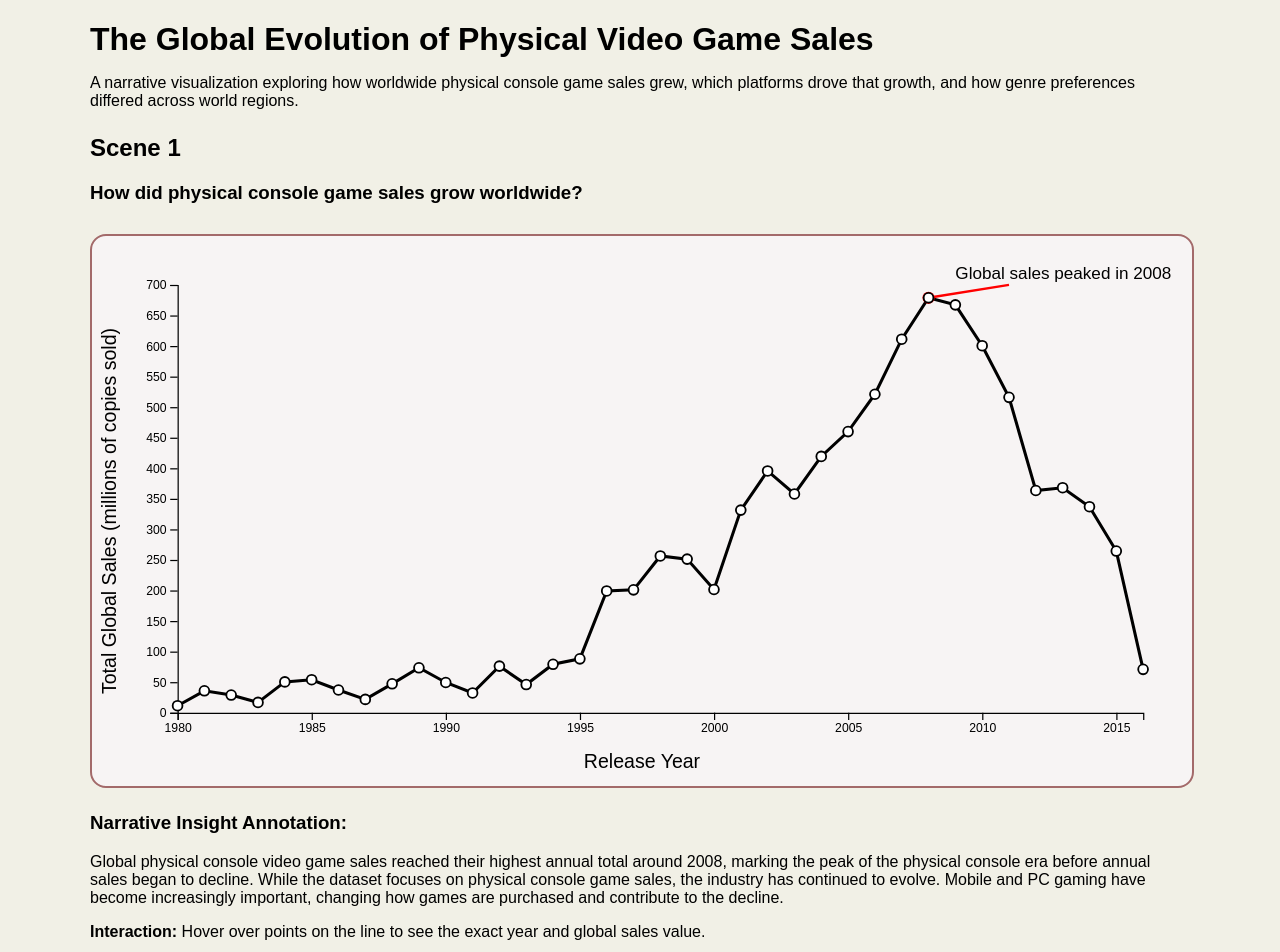
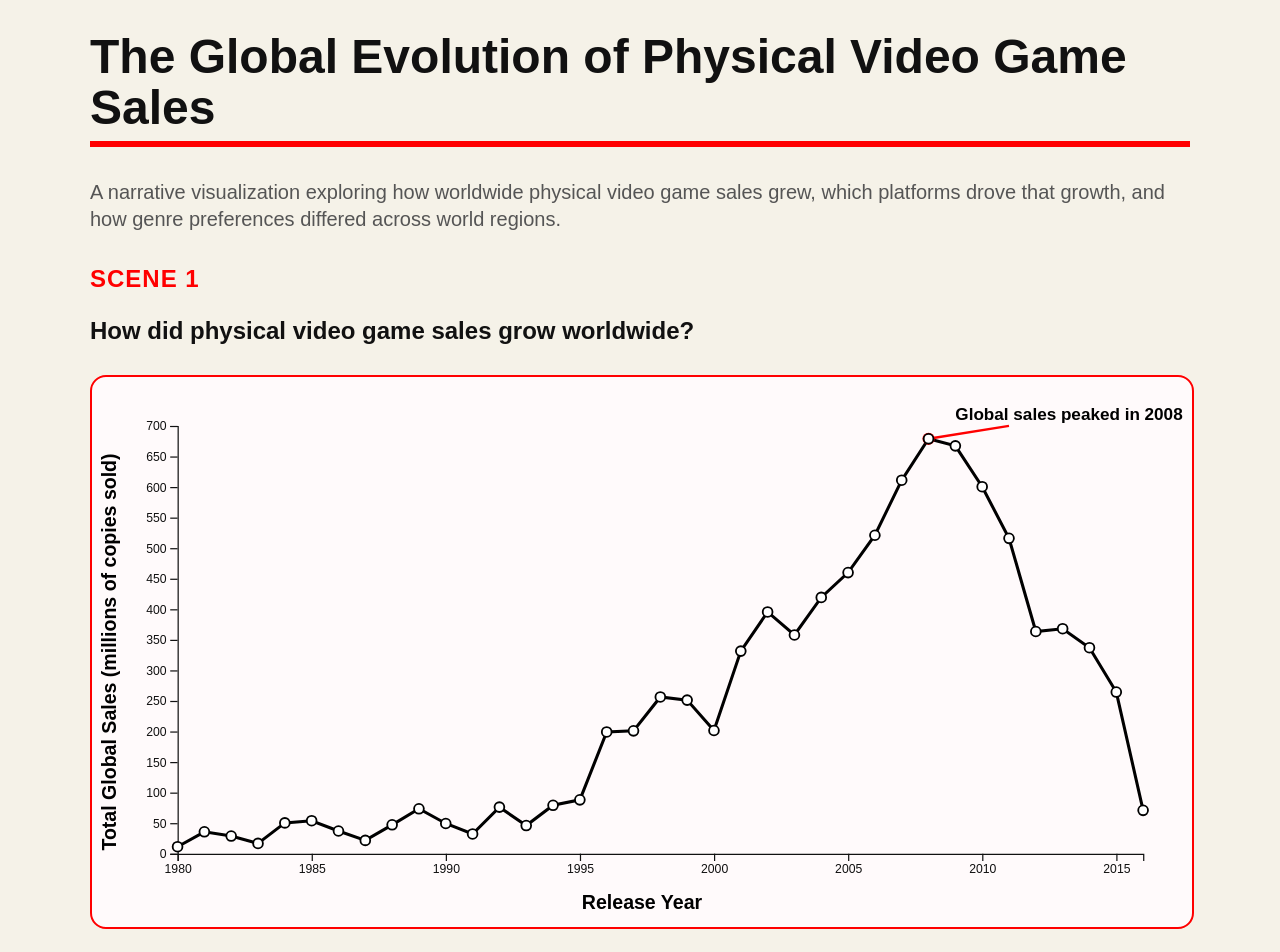
Before and after one commit to Ann-c-Tseng/video-game-narrative, a plain HTML site: page index.html in a window 1280 px wide. Shown: the part 40-992 px from the top of the page. Drawn offline with nearby package versions, Linux system fonts and the light colour scheme.

Commit message:
working on style design

```diff
--- a/graphs.js
+++ b/graphs.js
@@ -223,10 +223,10 @@ d3.csv("data/vgsales.csv").then(data => {
         //Annotation
         const topGenre = genreSales[genreSales.length - 1];
         const annotationText = {
-            NA_Sales: "Action games were the most popular genre for North American sales",
-            EU_Sales: "Action games were the most popular genre for European sales",
-            JP_Sales: "Role-Playing games were the most popular genre for Japanese sales",
-            Other_Sales: "Action games were the most popular genre for other regions"
+            NA_Sales: "Action was the most popular genre for the North American region",
+            EU_Sales: "Action was the most popular genre for the European region",
+            JP_Sales: "Role-Playing was the most popular genre for the Japanese region",
+            Other_Sales: "Action games was the most popular genre for other regions"
         };
         svg.append("circle").attr("cx", xScale(topGenre.genre) + xScale.bandwidth()/2).attr("cy", yScale(topGenre.sales)).attr("r", 5).attr("fill", "red");
         svg.append("line").attr("x1", xScale(topGenre.genre) + xScale.bandwidth()/2).attr("y1", yScale(topGenre.sales)).attr("x2", width - 330).attr("y2", 40).attr("stroke", "red").attr("stroke-width", 2);
--- a/index.html
+++ b/index.html
@@ -10,7 +10,7 @@
 <body>
     <header>
         <h1>The Global Evolution of Physical Video Game Sales</h1>
-        <p>A narrative visualization exploring how worldwide physical console game sales grew, which platforms drove that growth, and how genre preferences differed across world regions.</p>
+        <p>A narrative visualization exploring how worldwide physical video game sales grew, which platforms drove that growth, and how genre preferences differed across world regions.</p>
     </header>
 
     <main>
--- a/navigation.js
+++ b/navigation.js
@@ -9,7 +9,7 @@ function showScene(sceneNumber) {
 
     if(currentScene === 1) {
         d3.select("#scene-title h2").text("Scene 1");
-        d3.select("#scene-title h3").text("How did physical console game sales grow worldwide?");
+        d3.select("#scene-title h3").text("How did physical video game sales grow worldwide?");
         drawScene1(cleanedDataGlobal);
         d3.select("#annotations").html(`
             <h3>Narrative Insight Annotation:</h3>
@@ -45,7 +45,7 @@ function showScene(sceneNumber) {
         drawScene3(cleanedDataGlobal);
         d3.select("#annotations").html(`
             <h3>Narrative Insight Annotation:</h3><p>
-            Most regions favored Action games, while Japan uniquely favored Role-Playing games.
+            <i>Most regions favored Action games</i>, while <i>Japan uniquely favored Role-Playing games</i>.
             This contrast highlights how regional gaming preferences shaped the global video game market.
             </p>
             <p><strong>Interaction:</strong>
--- a/style.css
+++ b/style.css
@@ -1,17 +1,50 @@
+:root {
+    --bg: #f5f2e8;
+    --panel: #fffafb;
+    --text: #111111;
+    --muted: #555555;
+    --accent: #ff0000;
+    --accent-2: #08d9d6;
+    --border: #ff0000;
+    --bar: #7f7f7f;
+}
+
 body {
     font-family: Arial, Helvetica, sans-serif;
     max-width: 1100px;
     margin: auto;
     padding: 40px;
-    background: #f1f0e6;
+    background: var(--bg);
+    color: var(--text);
 }
 
 header {
-    margin-bottom: 24px;
+    margin-bottom: 32px;
 }
 
 h1 {
-    margin-bottom: 8px;
+    margin-bottom: 12px;
+    font-size: 48px;
+    line-height: 1.05;
+    border-bottom: 6px solid var(--accent);
+    display: inline-block;
+    padding-bottom: 8px;
+}
+
+header p {
+    font-size: 20px;
+    line-height: 1.35;
+    color: var(--muted);
+}
+
+#scene-title h2 {
+    color: var(--accent);
+    text-transform: uppercase;
+    letter-spacing: 1px;
+}
+
+#scene-title h3 {
+    font-size: 24px;
 }
 
 #chart {
@@ -19,33 +52,52 @@ h1 {
     margin-bottom: 24px;
     width: 100%;
     height: 550px;
-    border: 2px solid #a36a6a;
+    border: 2px solid var(--border);
     border-radius: 16px;
-    background: rgb(247, 244, 244);
+    background: var(--panel);
 }
 
 .axis-label {
     font-size: 16px;
+    font-weight: 600;
 }
 
 .annotation-text {
     font-size: 14px;
+    font-weight: 700;
 }
 
 .tooltip {
     position: absolute;
     display: none;
-    background: rgb(245, 240, 240);
-    border: 3px solid #333333;
+    background: white;
+    border: 2px solid var(--accent);
     border-radius: 8px;
     padding: 8px 10px;
     font-size: 14px;
     pointer-events: none;
+    box-shadow: 4px 4px 0 var(--accent-2);
 }
 
-footer{
+#annotations {
+    margin-top: 24px;
+    padding: 18px 22px;
+    border-left: 6px solid var(--accent);
+    background: var(--panel);
+}
+
+#annotations h3 {
+    margin-top: 0;
+}
+
+footer {
     font-size: 16px;
     text-align: center;
+}
+
+footer a {
+    color: var(--accent);
+    font-weight: 700;
 }
 
 nav {
@@ -58,4 +110,18 @@ button {
     padding: 10px 18px;
     font-size: 16px;
     cursor: pointer;
+    border: 2px solid var(--text);
+    background: white;
+    box-shadow: 3px 3px 0 var(--accent);
 }
+
+button:hover {
+    background: var(--accent);
+    color: white;
+}
+
+select {
+    font-size: 16px;
+    padding: 4px 8px;
+    border: 2px solid var(--text);
+}
```
